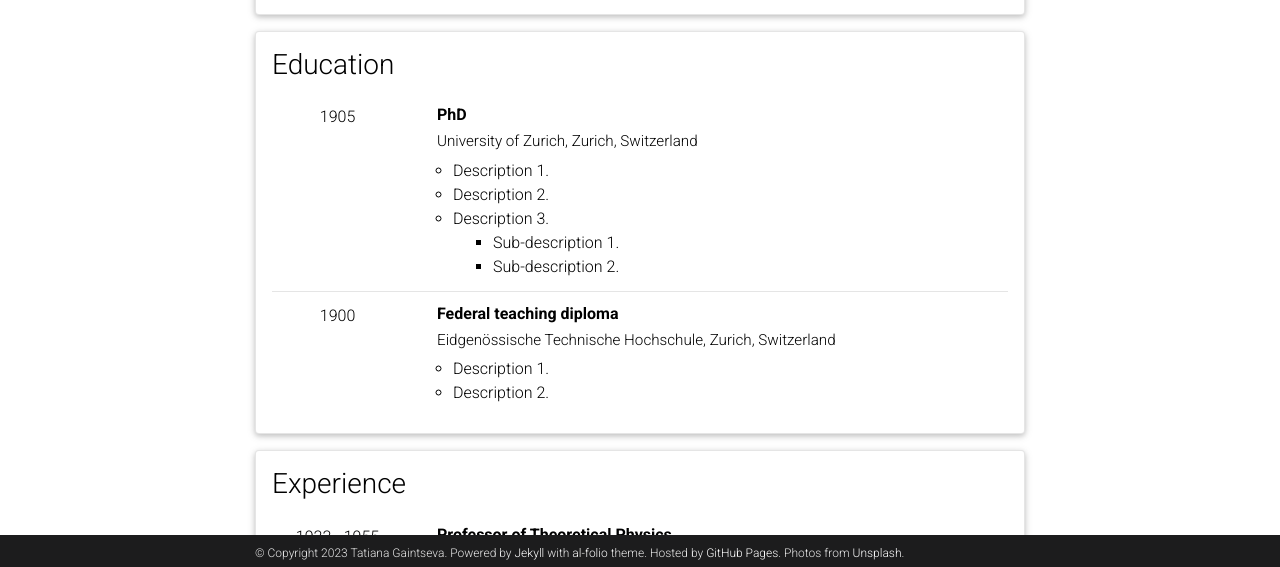
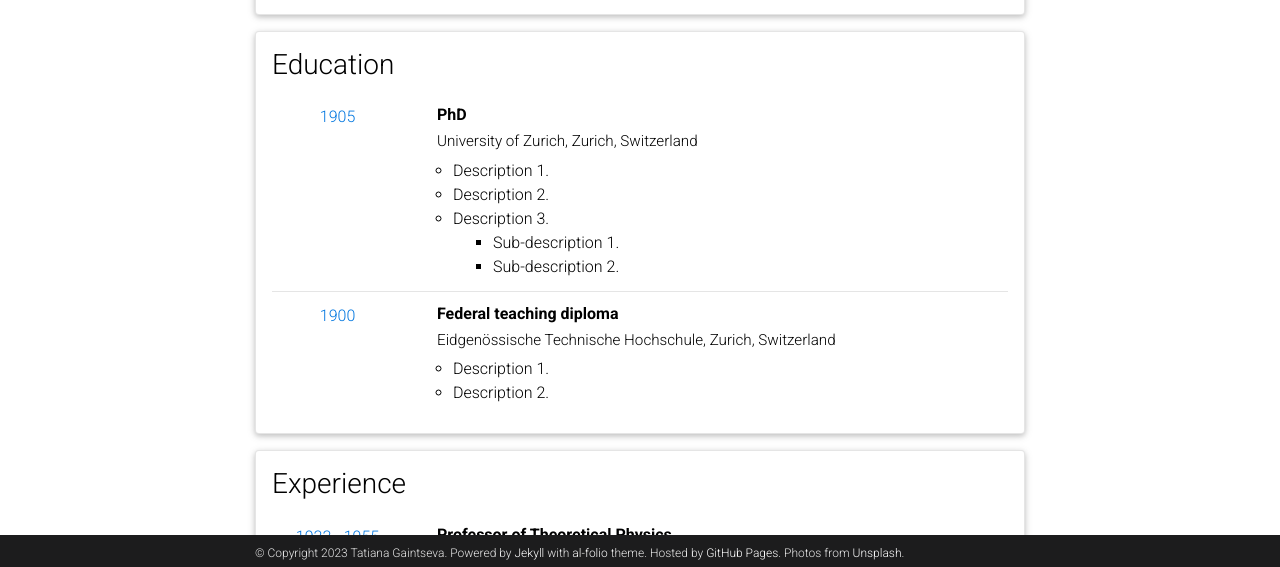
Before and after one commit to Atmyre/atmyre.github.io, a Jekyll site: the page built from _pages/cv.md, in a window 1280 px wide and 900 px high. Shown: the part 330-897 px from the top of the window. Built offline with Jekyll 4.4.1, drawn with Linux system fonts in a browser that asks for light colours; comment, search, counter and statistics services are not loaded; a style sheet for code colours, icons or effects is not loaded.

Commit message:
Update time_table.html

```diff
--- a/_includes/cv/time_table.html
+++ b/_includes/cv/time_table.html
@@ -3,7 +3,7 @@
       <li class="list-group-item">
         <div class="row">
           {% if content.year %}
-            <div class="col-xs-2 cl-sm-2 col-md-2 text-center" style="width: 75px;">
+            <div class="col-xs-2 cl-sm-2 col-md-2 text-center" style="width: 75px; color: #0076df;">
 <!--               <span class="badge font-weight-bold text-uppercase align-middle" style="min-width: 75px;"> -->
                 {{ content.year }}
 <!--               </span> -->
```
